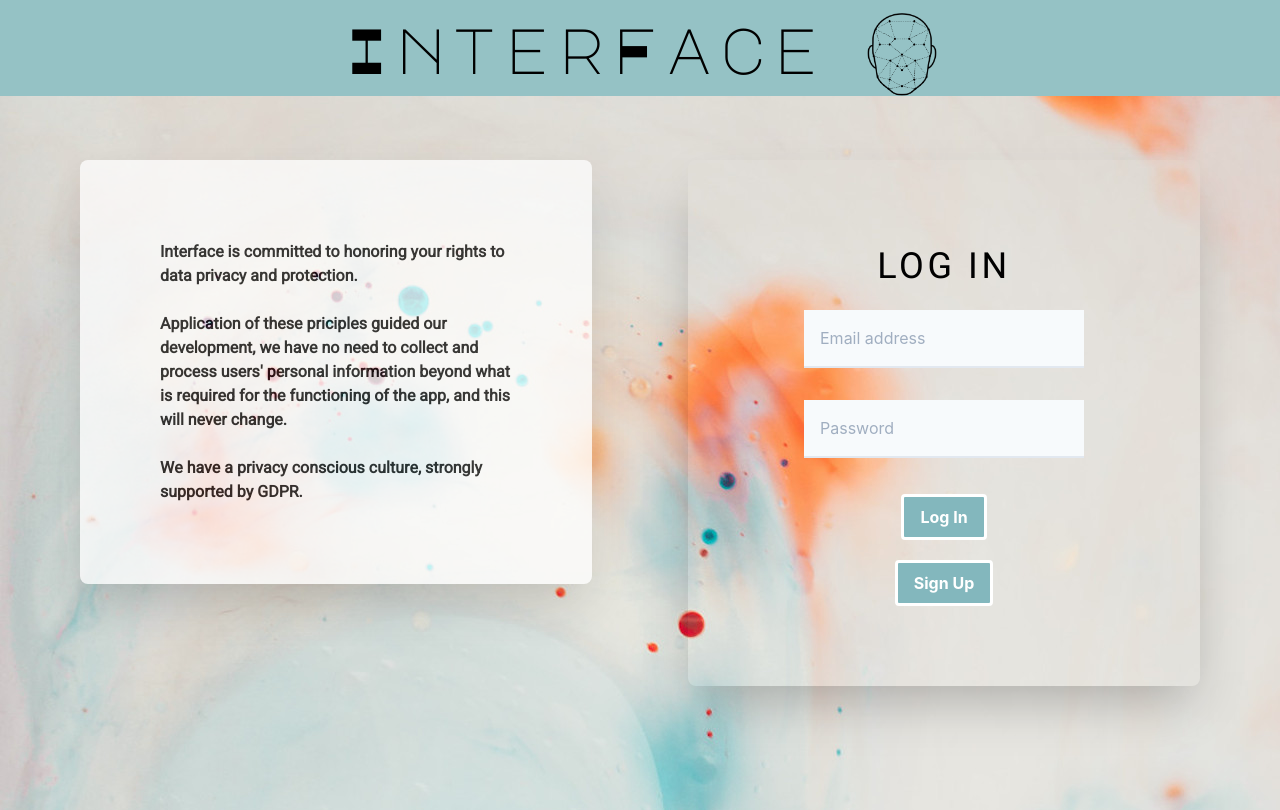
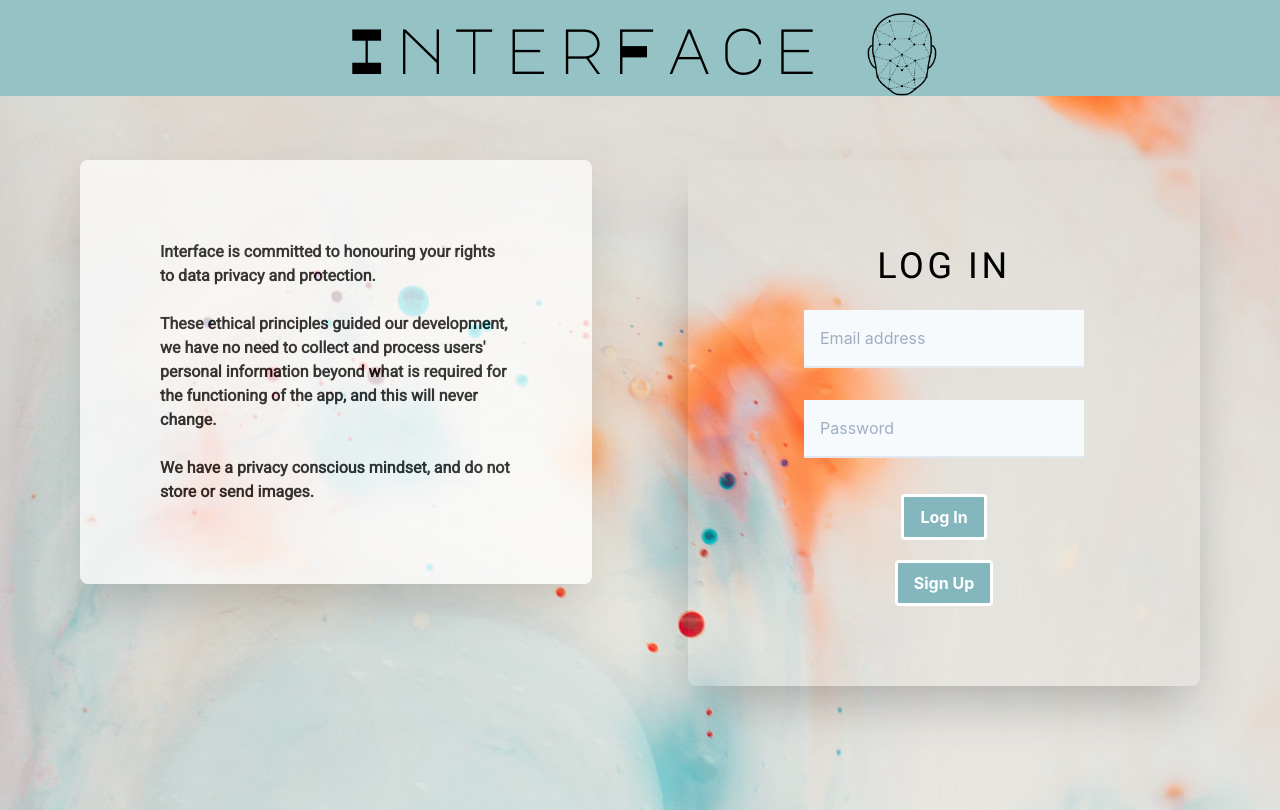
Before and after one commit to pikachucrew/InterFace_Project, a React (Create React App) app in the folder interface/: page /webcam in a window 1280 px wide. Shown: the top 810 px of the page. Built offline with nearby package versions, Linux system fonts and the light colour scheme; no server answers.

Commit message:
fix login page messaging

```diff
--- a/interface/src/components/LoginPage.jsx
+++ b/interface/src/components/LoginPage.jsx
@@ -44,15 +44,15 @@ class LoginPage extends Component {
     return (
       <div className="flex flex-row">
         <p className="w-2/5 bg-white opacity-75 shadow-2xl absolute p-20 m-20 mt-40 font-disc rounded-lg">
-          Interface is committed to honoring your rights to data privacy and
+          Interface is committed to honouring your rights to data privacy and
           protection. <br />
           <br />
-          Application of these priciples guided our development, we have no need
+          These ethical principles guided our development, we have no need
           to collect and process users' personal information beyond what is
           required for the functioning of the app, and this will never change.{' '}
           <br />
           <br />
-          We have a privacy conscious culture, strongly supported by GDPR.
+          We have a privacy conscious mindset, and do not store or send images.
         </p>
 
         <div className="w-2/5 p-20 m-20 mt-40 shadow-2xl absolute right-0 rounded-lg">
```
